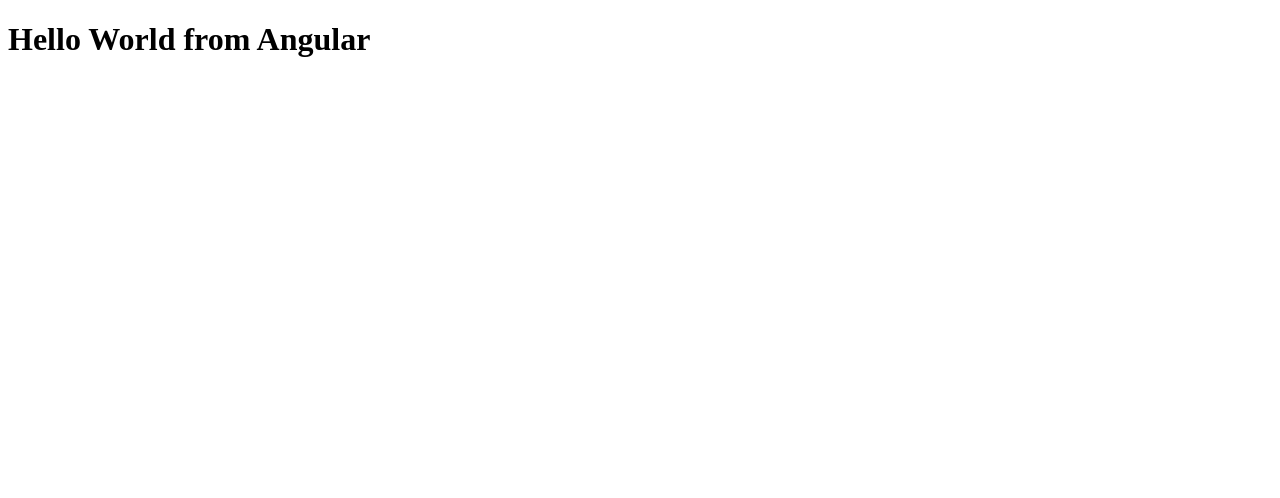
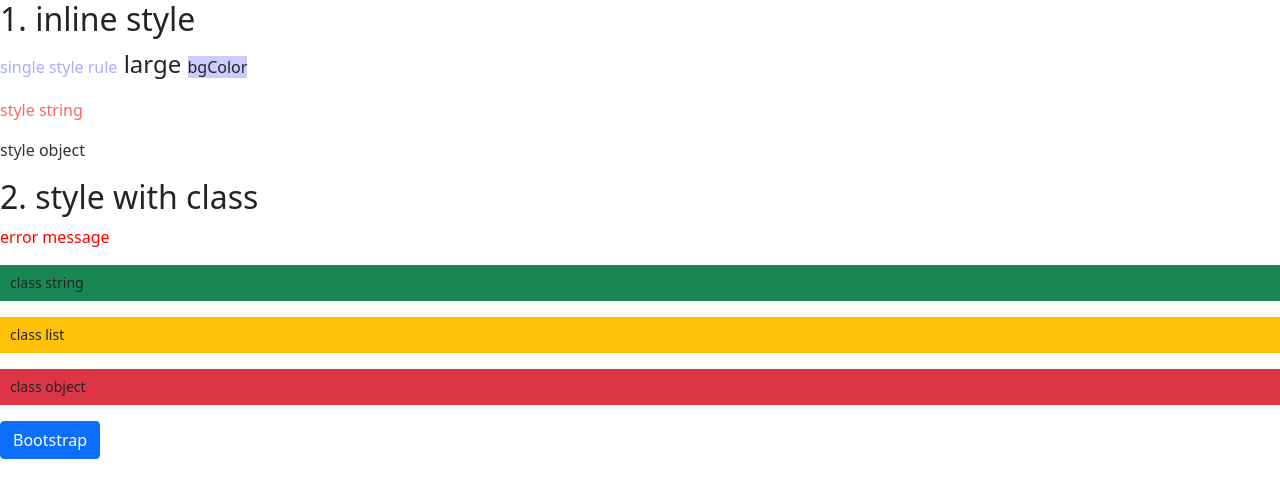
Before and after one commit to LearnShare/vra-angular, an Angular app: page / in a window 1280 px wide. Shown: the top 498 px of the page. Built offline with nearby package versions, Linux system fonts and the light colour scheme.

Commit message:
(demo): style.

```diff
--- a/package.json
+++ b/package.json
@@ -19,6 +19,7 @@
     "@angular/platform-browser": "~12.1.0",
     "@angular/platform-browser-dynamic": "~12.1.0",
     "@angular/router": "~12.1.0",
+    "bootstrap": "^5.1.0",
     "rxjs": "~6.6.0",
     "tslib": "^2.2.0",
     "zone.js": "~0.11.4"
--- a/src/app/app.component.html
+++ b/src/app/app.component.html
@@ -1,4 +1,3 @@
 <div class="app">
-  <app-hello-world
-      [msg]="helloMsg"></app-hello-world>
+  <app-demo-style></app-demo-style>
 </div>
--- a/src/app/app.module.ts
+++ b/src/app/app.module.ts
@@ -3,12 +3,12 @@
 
 import { AppRoutingModule } from './app-routing.module';
 import { AppComponent } from './app.component';
-import { HelloWorldComponent } from './components/hello-world/hello-world.component';
+import { DemoStyleComponent } from './components/demo-style/demo-style.component';
 
 @NgModule({
   declarations: [
     AppComponent,
-    HelloWorldComponent,
+    DemoStyleComponent,
   ],
   imports: [
     BrowserModule,
--- /dev/null
+++ b/src/app/components/demo-style/demo-style.component.html
@@ -0,0 +1,24 @@
+<div class="app-demo-style">
+  <h2>1. inline style</h2>
+  <p>
+    <span
+        [style.color]="color">single style rule</span>
+    <span
+        [style.font-size]="fontSize"> large </span>
+    <span
+        [style.backgroundColor]="bgColor">bgColor</span>
+  </p>
+  <p
+      [style]="styleString">style string</p>
+  <p
+      [style]="styleObject">style object</p>
+  <h2>2. style with class</h2>
+  <p class="error">error message</p>
+  <p
+      [class]="classString">class string</p>
+  <p
+      [class]="classList">class list</p>
+  <p
+      [class]="classObject">class object</p>
+  <button class="btn btn-primary">Bootstrap</button>
+</div>
--- /dev/null
+++ b/src/app/components/demo-style/demo-style.component.scss
@@ -0,0 +1,3 @@
+.error {
+  color: red;
+}
--- /dev/null
+++ b/src/app/components/demo-style/demo-style.component.ts
@@ -0,0 +1,53 @@
+import {
+  Component,
+} from '@angular/core';
+
+@Component({
+  selector: 'app-demo-style',
+  templateUrl: './demo-style.component.html',
+  styleUrls: [
+    './demo-style.component.scss',
+  ],
+})
+export class DemoStyleComponent {
+  color: string;
+  fontSize: string;
+  bgColor: string;
+
+  styleString: string;
+  styleObject: {
+    [key: string]: any;
+  };
+
+  classString: string;
+  classList: Array<string>;
+  classObject: {
+    [key: string]: any;
+  };
+
+  constructor() {
+    this.color = '#AAF';
+    this.fontSize = '150%';
+    this.bgColor = '#CCF';
+
+    const styles = [
+      'font-size: 16px',
+      'color: #F66',
+    ];
+    this.styleString = styles.join(';');
+    this.styleObject = {
+      'font-size': '16px',
+      color: '#333',
+    };
+
+    this.classString = 'info success';
+    this.classList = [
+      'info',
+      'warning',
+    ];
+    this.classObject = [
+      'info',
+      'danger',
+    ];
+  }
+}
--- a/src/app/components/hello-world/hello-world.component.html
+++ /dev/null
@@ -1 +0,0 @@
-<h1>{{ msg }}</h1>
--- a/src/styles.scss
+++ b/src/styles.scss
@@ -1 +1,17 @@
-/* You can add global styles to this file, and also import other style files */
+@import "../node_modules/bootstrap/dist/css/bootstrap.css";
+
+.info {
+  padding: 6px 10px;
+  font-size: 14px;
+  line-height: 24px;
+
+  &.success {
+    background-color: #198754;
+  }
+  &.warning {
+    background-color: #FFC107;
+  }
+  &.danger {
+    background-color: #DC3545;
+  }
+}
```
Also changed, not shown: src/app/components/hello-world/hello-world.component.ts (deleted, +0 -12 lines), .eslintrc.json, 1 other file (tests, documents, lock files or other folders).
